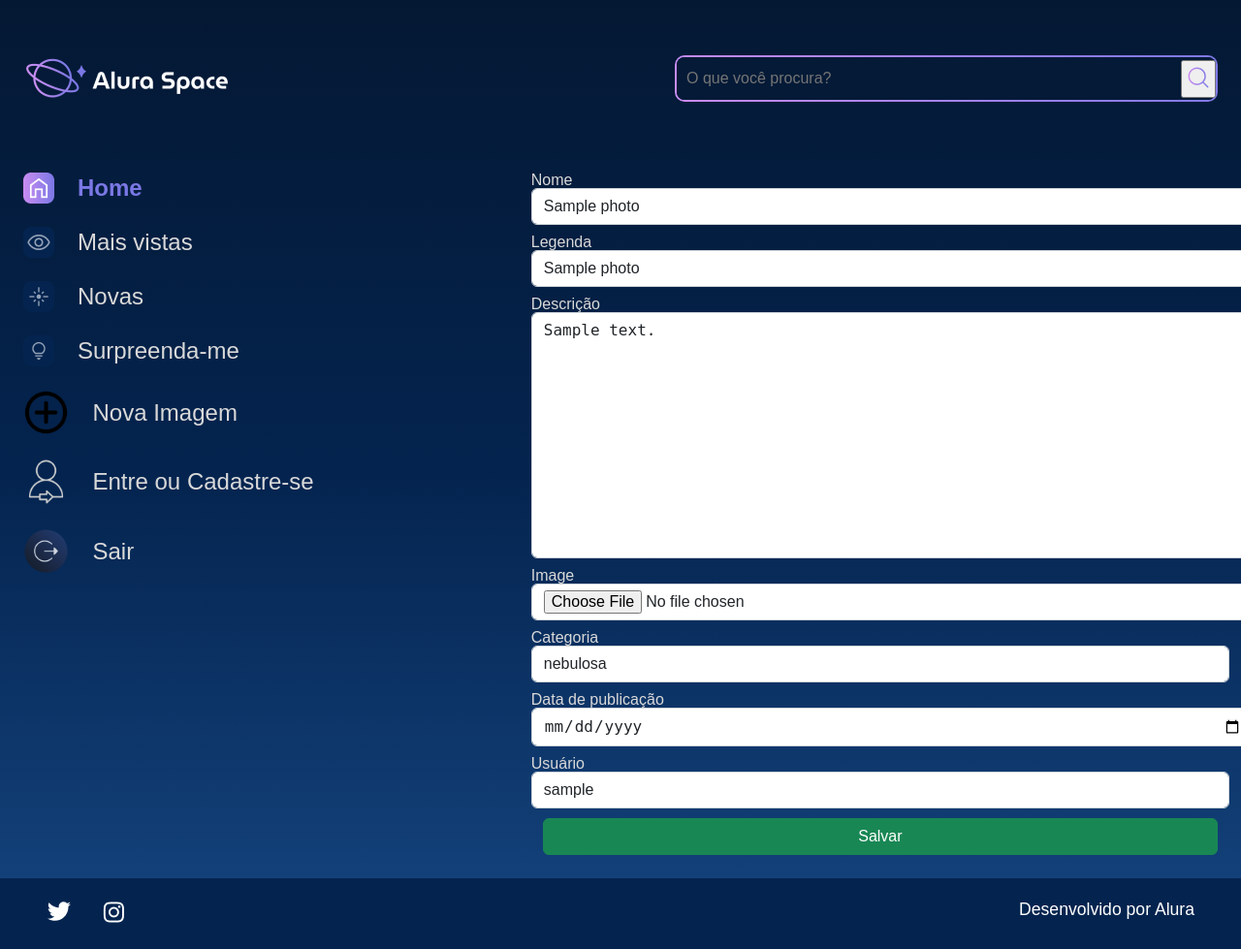
After one commit to LuizCenci/Alura-Space, a Django app: page /edit-image/1 in a window 1280 px wide. The commit adds this page. Shown: the whole page at 97% size. Run offline with Django 5.2, Linux system fonts and the light colour scheme; tables that the repository leaves empty hold one stand-in row (values such as "Sample post").

Commit message:
new views: CRUD for images, and filter for tags

```diff
--- a/apps/galeria/forms.py
+++ b/apps/galeria/forms.py
@@ -12,7 +12,7 @@ class photo_form(forms.ModelForm):
             'description':'Descrição',
             'image':'Image',
             'tag':'Categoria',
-            'publish_date':'Data de divulgação',
+            'publish_date':'Data de publicação',
             'user':'Usuário'
         }
         widgets = {
--- a/apps/galeria/models.py
+++ b/apps/galeria/models.py
@@ -6,9 +6,9 @@ class photo(models.Model):
     tag_choices = [
         ('NEBULOSA', 'nebulosa'),
         ('ESTRELA', 'estrela'),
-        ('GÁLAXIA', 'galaxia'),
+        ('GALÁXIA', 'galaxia'),
         ('PLANETA', 'planeta'),
-        ('Satélites','satelites')
+        ('SATÉLITES','satelites')
     ]
     name = models.CharField(max_length=100, null=False, blank=False)
     subtitle = models.CharField(max_length=150, null=False, blank=False)
--- a/apps/galeria/urls.py
+++ b/apps/galeria/urls.py
@@ -6,6 +6,7 @@ urlpatterns = [
     path('imagem/<int:item_id>', image, name='image'),
     path('search', search, name='search'),
     path('new-image', new_image, name='new_image'),
-    path('edit-image', edit_image, name='edit_image'),
-    path('delete-image', delete_image, name='delete_image'),
+    path('edit-image/<int:item_id>', edit_image, name='edit_image'),
+    path('delete-image/<int:item_id>', delete_image, name='delete_image'),
+    path('filter/<str:tag>', filter, name='filter')
 ]
--- a/apps/galeria/views.py
+++ b/apps/galeria/views.py
@@ -31,7 +31,7 @@ def search(request):
     if 'search_text' in request.GET:
         search_text = request.GET['search_text']
         if search_text:
-            photos = (photos.filter(name__icontains=search_text) | photos.filter(description__icontains=search_text)
+            photos = (photos.filter(name__icontains=search_text)
                       | photos.filter(tag__icontains=search_text))
 
 
@@ -40,7 +40,7 @@ def search(request):
         'cards':photos,
         'search_text':search_text
     }
-    return render(request, 'galeria/search.html', context)
+    return render(request, 'galeria/index.html', context)
 
 def new_image(request):
     if not request.user.is_authenticated:
@@ -54,12 +54,39 @@ def new_image(request):
         form = photo_form(request.POST, request.FILES)
         if form.is_valid():
             form.save()
+            messages.success(request, 'Nova imagem salva')
             return redirect('index')
     context = {'form':form, 'username':username}
     return render(request, 'galeria/new_image.html', context)
 
-def edit_image(request):
-    return render
 
-def delete_image(request):
-    return render()
+def edit_image(request, item_id):
+    username = request.user.username
+    infos = photo.objects.get(id=item_id)
+    form = photo_form(instance=infos)
+
+    if request.method == 'POST':
+        form = photo_form(request.POST, request.FILES, instance=infos)
+        if form.is_valid():
+            form.save()
+            messages.success(request, 'Imagem salva')
+            return redirect('index')
+    context = {'form':form, 'username':username, 'item_id':item_id}
+    return render(request, 'galeria/edit_image.html', context)
+
+def delete_image(request, item_id):
+
+    infos = photo.objects.get(id=item_id)
+    infos.delete()
+    messages.success(request, 'Imagem removida')
+    return redirect('index')
+
+def filter(request, tag):
+    username = request.user.username
+    photos = photo.objects.order_by('-publish_date').filter(published = True, tag = tag)
+    context = {
+        'username':username,
+        'cards':photos,
+        'tag':tag
+    }
+    return render(request, 'galeria/index.html', context)
--- a/setup/static/styles/style.css
+++ b/setup/static/styles/style.css
@@ -538,8 +538,3 @@ table {
     appearance: none;
 
 }
-
-.buttons{
-    display: flex;
-    flex-direction: column;
-}
--- /dev/null
+++ b/templates/galeria/edit_image.html
@@ -0,0 +1,27 @@
+{%extends 'partials/base.html'%}
+    {%block content%}
+        <section class="galeria" style="margin-left: 5em">
+                <form  action="{% url 'edit_image' item_id %}" method="POST" enctype="multipart/form-data">
+                    {%csrf_token%}
+                    <div class="row">
+                        {%for field in form%}
+                        <div class="col-12 col-lg-12" style="margin-bottom: 10px;">
+                            <label style="color:#D9D9D9; margin-bottom: 5px;" for="{{field.id_for_label}}">{{field.label}}</label>
+                            {{field}}
+                        </div>
+                        {% for error in field.errors %}
+                        <div class="alert alert-primary" style="width: 50%; margin-left: 2%;">
+                            {{error}}
+                        </div>
+                        {%endfor%}
+                        {%endfor%}
+                    </div>
+                    <div class="col-12 text-center">
+                        <button class="btn btn-success col-12" style="padding: top 5px;" type="submit" name="save_image">
+                            Salvar
+                        </button>
+                    </div>
+                </form>
+
+        </section>
+    {%endblock%}
--- a/templates/galeria/imagem.html
+++ b/templates/galeria/imagem.html
@@ -19,9 +19,9 @@
 
                             </div>
                             <div class="buttons">
-                                <a href="{% url 'edit_image' %}"><button class="btn btn-success col-12" style="padding: top 5px;" type="" name="save_image">
+                                <a href="{% url 'edit_image' image.id %}"><button class="btn btn-success col-12" style="padding: top 5px;" type="" name="edit_image">
                                     Editar</button></a>
-                                <a href="{% url 'delete_image' %}"><button class="btn btn-danger col-12" style="padding: top 5px;" type="" name="save_image">
+                                <a href="{% url 'delete_image' image.id %}"><button class="btn btn-danger col-12" style="padding: top 5px;" type="" name="delete_image">
                                     Deletar</button></a>
                             </div>
 
--- a/templates/partials/_sidebar.html
+++ b/templates/partials/_sidebar.html
@@ -5,7 +5,7 @@
                 <a href="#"><img src="{% static '/assets/ícones/1x/Mais vistas - inativo.png'%}"> Mais vistas</a>
                 <a href="#"><img src="{% static '/assets/ícones/1x/Novas - inativo.png'%}"> Novas</a>
                 <a href="#"><img src="{% static '/assets/ícones/1x/Surpreenda-me - inativo.png'%}"> Surpreenda-me</a>
-                <a href="{% url 'new_image' %}">Nova Imagem</a>
+                <a href="{% url 'new_image' %}"><img width="11%" src="{% static '/assets/ícones/1x/sinal-de-mais.png' %}" alt="">Nova Imagem</a>
                 {%if username != ''%}
                 <a href="{% url 'login' %}"><img width="11%" src="{% static '/assets/ícones/1x/login-de-usuario.png' %}" alt=""> {{username}}</a>
                 {%else%}
```
Also changed, not shown: templates/galeria/index.html (+9 -5 lines), templates/galeria/search.html (deleted, +0 -60 lines), apps/galeria/migrations/0008_alter_photo_publish_date_alter_photo_tag.py (added), apps/galeria/migrations/0009_alter_photo_publish_date_alter_photo_tag.py (added), apps/galeria/migrations/0010_alter_photo_publish_date.py (added), setup/static/assets/ícones/1x/sinal-de-mais.png (added).
